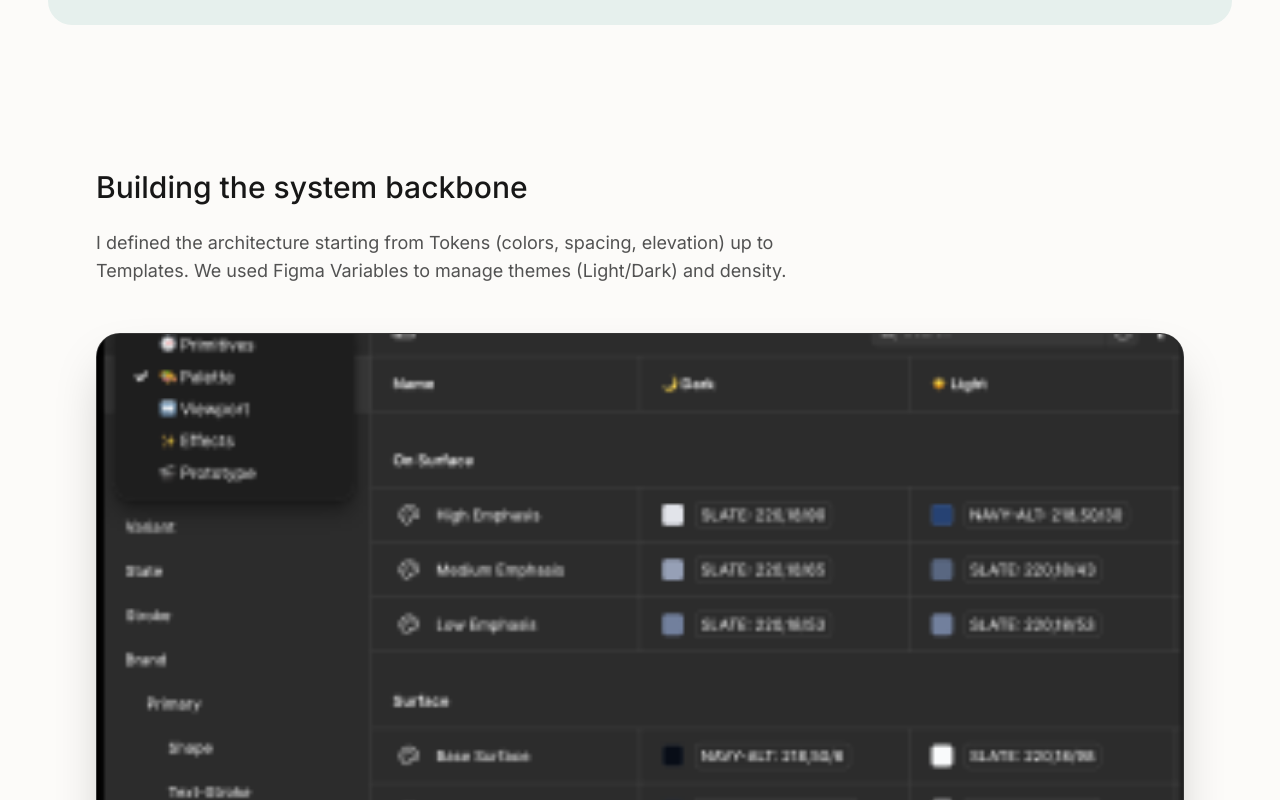
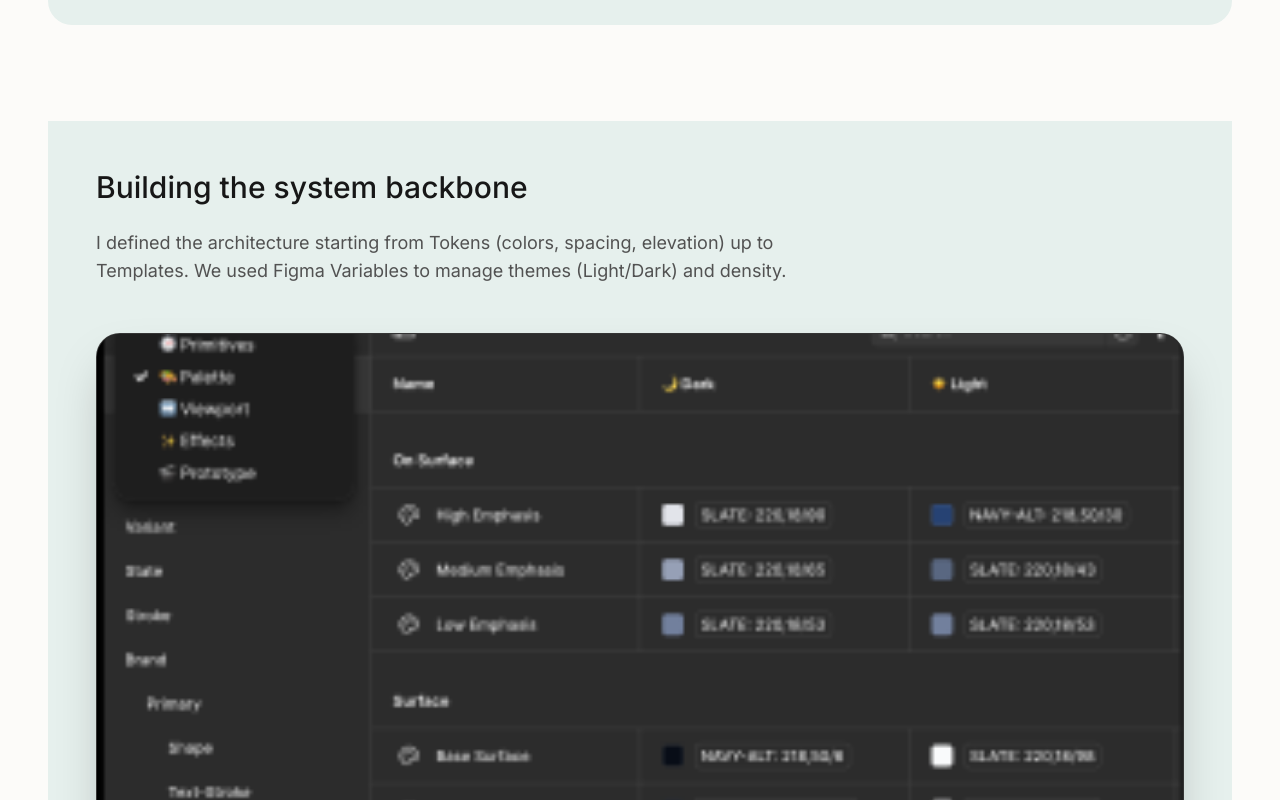
Before and after one commit to leonardodemurtas/portfolio-next, a Next.js app: page /featured/design-system in a window 1280 px wide. Shown: the part 3920-4720 px from the top of the page. Built offline with nearby package versions, Linux system fonts and the light colour scheme.

Commit message:
Enhance DesignSystemPage with background color for improved visual appeal

```diff
--- a/app/featured/design-system/page.tsx
+++ b/app/featured/design-system/page.tsx
@@ -206,7 +206,7 @@ export default function DesignSystemPage() {
                     </div>
 
                     {/* Building the system backbone */}
-                    <div className="space-y-12 max-w-[1200px] p-12 w-full">
+                    <div className="bg-[#e6f0ed] space-y-12 max-w-[1200px] p-12 w-full">
                         <div className="max-w-3xl">
                             <h3 className="text-3xl font-medium mb-6">Building the system backbone</h3>
                             <p className="text-lg text-neutral-600">
```
